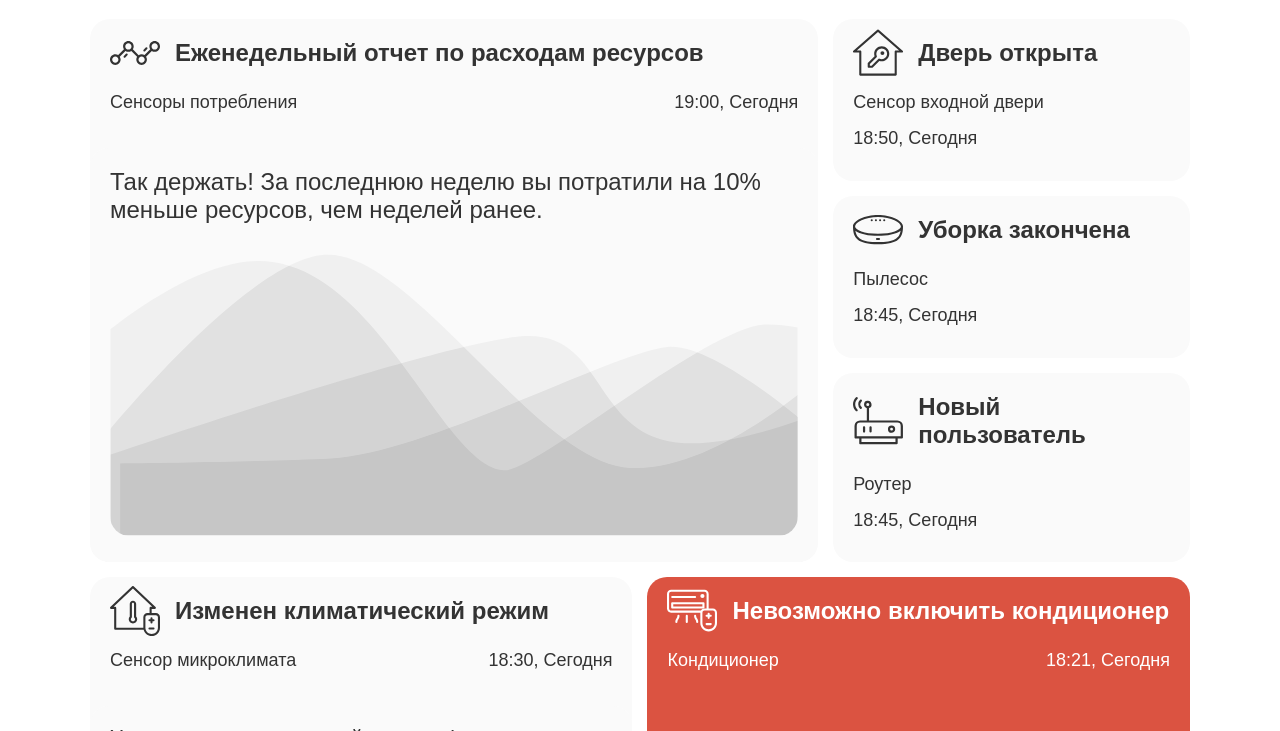
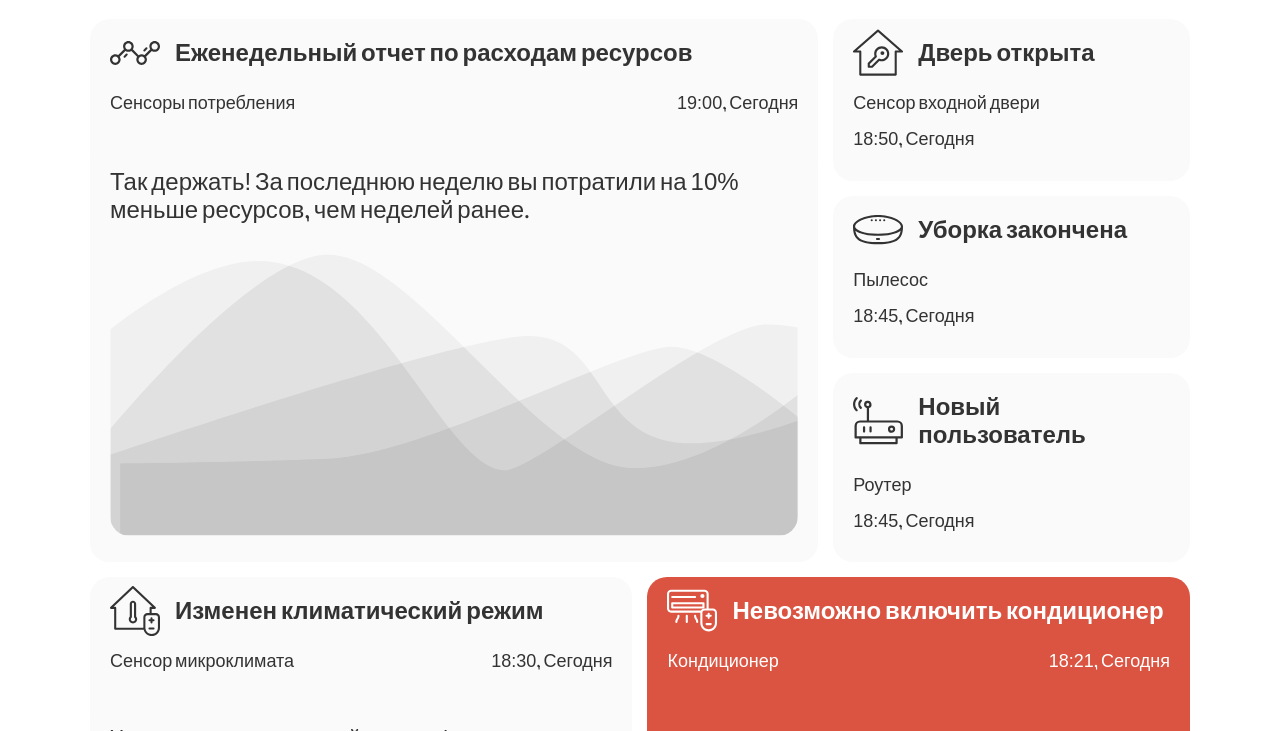
Before and after one commit to KatyaMatya21/ya_adaptive, a website: page docs/index.html in a window 1280 px wide. Shown: the part 186-917 px from the top of the page. Drawn offline with Linux system fonts and the light colour scheme.

Commit message:
Правит шрифты

```diff
--- a/source/less/global/global.less
+++ b/source/less/global/global.less
@@ -10,10 +10,9 @@ html {
   font-weight: 400;
   font-size: 12px;
   line-height: 14px;
-  font-family: "Arial", sans-serif;
-  /*font-family: "Gingham", "Arial", sans-serif;*/
+  font-family: "Gingham", "Arial", sans-serif; /* Что-то не нашла бесплатных вариативных с кириллицей :/ */
   color: @text-light;
-  /*font-variation-settings: "wght" 400, "wdth" 100;*/
+  font-variation-settings: "wght" 450, "wdth" 125;
 }
 
 body {
```
Also changed, not shown: docs/css/style.css, docs/css/style.min.css.
